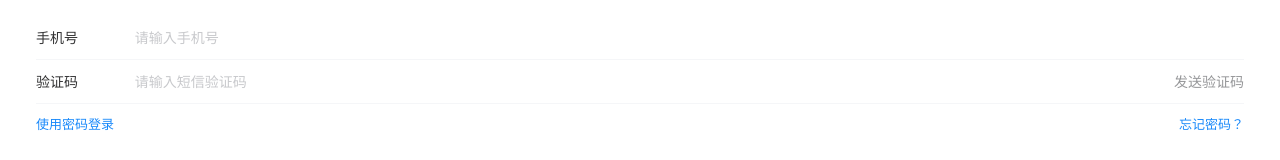
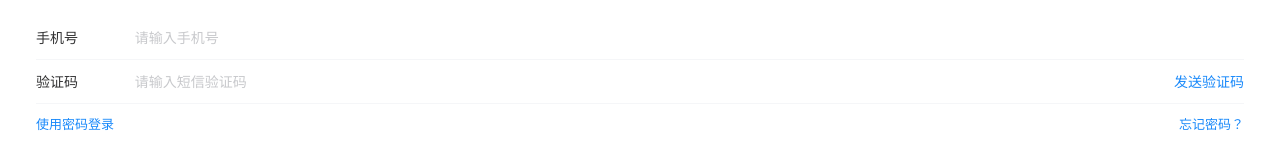
Before and after one commit to jiang-taibai/green-chitian-vue-ui, a Vue app: page /#/auth/auth in a window 1280 px wide. Shown: the part 309-469 px from the top of the page. Built offline with nearby package versions, Linux system fonts and the light colour scheme.

Commit message:
完成登陆界面操作逻辑

```diff
--- a/src/assets/js/router/index.js
+++ b/src/assets/js/router/index.js
@@ -6,7 +6,7 @@ const Auth = () => import('@/views/auth/Auth.vue')
 
 const routes = [{
     path: '/',
-    redirect: '/user/dashboard'
+    redirect: '/auth/auth'
 }, {
     path: '/user/dashboard',
     name: 'Dashboard',
--- a/src/components/auth/LoginForm.vue
+++ b/src/components/auth/LoginForm.vue
@@ -3,13 +3,25 @@ import {ref, defineEmits} from 'vue'
 
 const emits = defineEmits(['login', 'change-to-register', 'change-to-forget']);
 
-const authType = ref('sms');
-const account = ref('');
-const sms = ref('');
-const password = ref('');
+const formData = ref({
+  authType: 'sms',
+  account: '',
+  sms: '',
+  password: ''
+})
+
+const sendingState = ref({
+  sent: false,
+  enable: true,
+  count: 0
+})
+
+const sendingConfig = {
+  intervalSeconds: 60,
+}
 
 const onChangeAuthType = () => {
-  authType.value = authType.value === 'sms' ? 'password' : 'sms';
+  formData.value.authType = formData.value.authType === 'sms' ? 'password' : 'sms';
 }
 const onChangeToForget = () => {
   emits('change-to-forget');
@@ -17,9 +29,21 @@ const onChangeToForget = () => {
 const onChangeToRegister = () => {
   emits('change-to-register');
 }
-const login = () => {
+const onLogin = () => {
   // 先简单的触发事件，后续再补充登录逻辑
-  emits('login', {account: account.value, sms: sms.value, password: password.value});
+  emits('login', {...formData.value});
+}
+const onSendSms = () => {
+  sendingState.value.sent = true;
+  sendingState.value.enable = false;
+  sendingState.value.count = sendingConfig.intervalSeconds;
+  const timer = setInterval(() => {
+    sendingState.value.count--;
+    if (sendingState.value.count <= 0) {
+      sendingState.value.enable = true;
+      clearInterval(timer);
+    }
+  }, 1000);
 }
 </script>
 
@@ -31,19 +55,22 @@ const login = () => {
     </div>
     <div class="form">
       <div class="input">
-        <van-field v-model="account" label="手机号" placeholder="请输入手机号"/>
-        <van-field v-show="authType==='sms'" v-model="sms" clearable label="验证码"
+        <van-field v-model="formData.account" label="手机号" placeholder="请输入手机号"/>
+        <van-field v-show="formData.authType==='sms'" v-model="formData.sms" clearable label="验证码"
                    placeholder="请输入短信验证码">
           <template #button>
-            <div>发送验证码</div>
+            <div style="color: #1989fa" v-if="sendingState.enable" @click="onSendSms">
+              <span>{{ sendingState.sent ? '重新发送' : '发送验证码' }}</span>
+            </div>
+            <div v-else>{{ sendingState.count }}s</div>
           </template>
         </van-field>
-        <van-field v-show="authType==='password'" v-model="password"
+        <van-field v-show="formData.authType==='password'" v-model="formData.password"
                    label="密码" placeholder="请输入密码" type="password"/>
         <van-field v-show="false" placeholder="用来生成密码的横线，请勿删除"/>
         <div class="action">
           <div class="left" @click="onChangeAuthType">
-            {{ authType === 'sms' ? '使用密码登录' : '使用短信登录' }}
+            {{ formData.authType === 'sms' ? '使用密码登录' : '使用短信登录' }}
           </div>
           <div class="right" @click="onChangeToForget">
             忘记密码？
@@ -51,14 +78,14 @@ const login = () => {
         </div>
       </div>
       <div class="buttons">
-        <van-button type="primary" round block @click="login">登陆</van-button>
+        <van-button type="primary" round block @click="onLogin">登陆</van-button>
         <van-button type="default" round block @click="onChangeToRegister">前往注册</van-button>
       </div>
     </div>
   </div>
 </template>
 
-<style scoped>
+<style scoped lang="less">
 .container {
   flex: 1
 }
--- a/src/main.js
+++ b/src/main.js
@@ -1,11 +1,9 @@
 import {createApp} from 'vue'
 import './assets/css/style.css'
 import App from './App.vue'
+import router from './assets/js/router'
 
 const app = createApp(App)
-
-import router from './assets/js/router'
-
 app.use(router)
 
 app.mount('#app')
--- a/src/views/auth/Auth.vue
+++ b/src/views/auth/Auth.vue
@@ -1,10 +1,17 @@
 <script setup>
 import {ref} from 'vue'
+import {showSuccessToast} from 'vant';
 import LoginForm from "@/components/auth/LoginForm.vue";
 import RegisterForm from "@/components/auth/RegisterForm.vue";
 import ForgetForm from "@/components/auth/ForgetForm.vue";
+import {useRouter} from 'vue-router';
 
+const router = useRouter();
 const tab = ref('login');
+const onLogin = (data) => {
+  showSuccessToast('登陆成功');
+  router.push('/user/dashboard');
+}
 </script>
 
 <template>
@@ -13,7 +20,8 @@ const tab = ref('login');
       <span>绿色赤田</span>
     </div>
     <div class="main">
-      <login-form v-if="tab==='login'" @change-to-register="tab='register'" @change-to-forget="tab='forget'"/>
+      <login-form v-if="tab==='login'" @change-to-register="tab='register'" @change-to-forget="tab='forget'"
+                  @login="onLogin"/>
       <register-form v-else-if="tab==='register'" @change-to-login="tab='login'"/>
       <forget-form v-else @change-to-login="tab='login'"/>
     </div>
```
